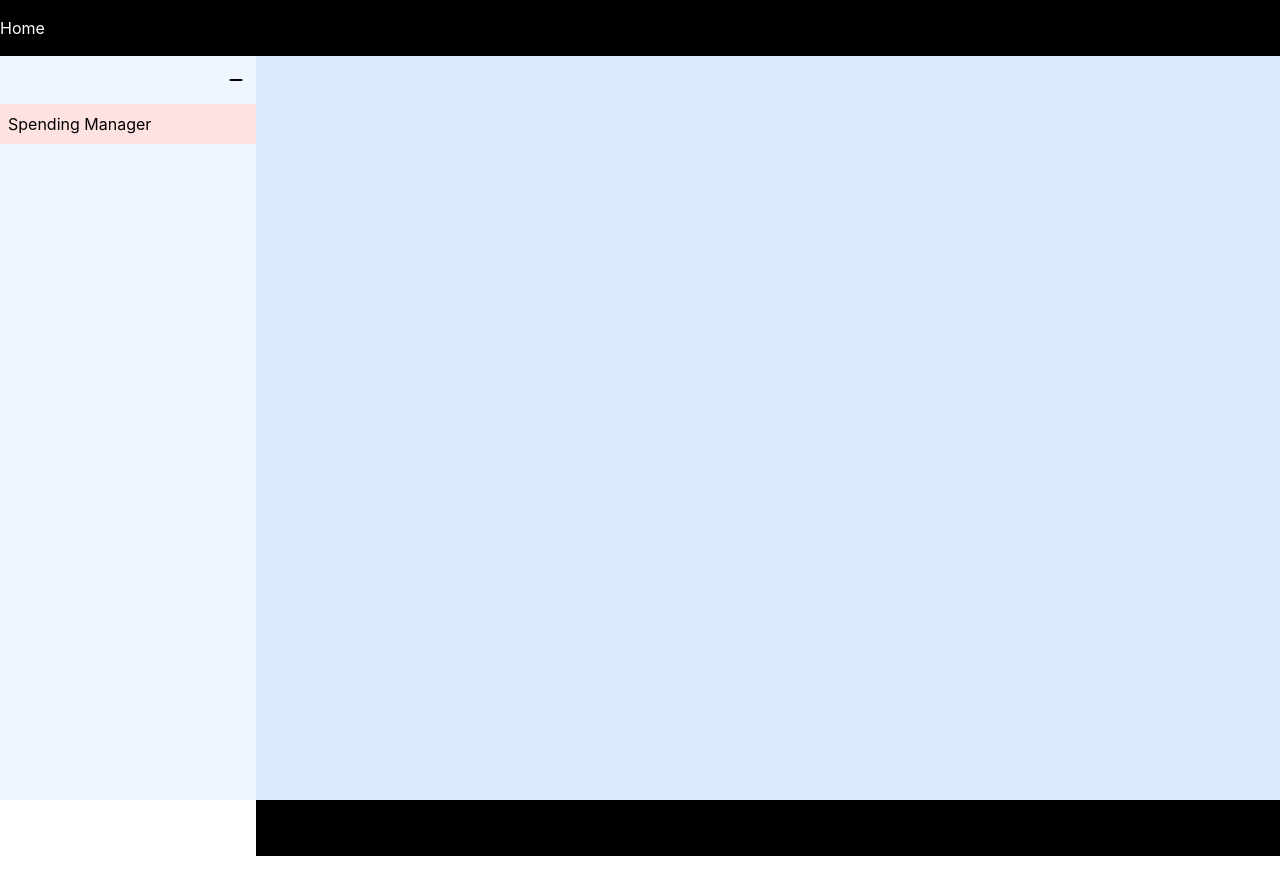
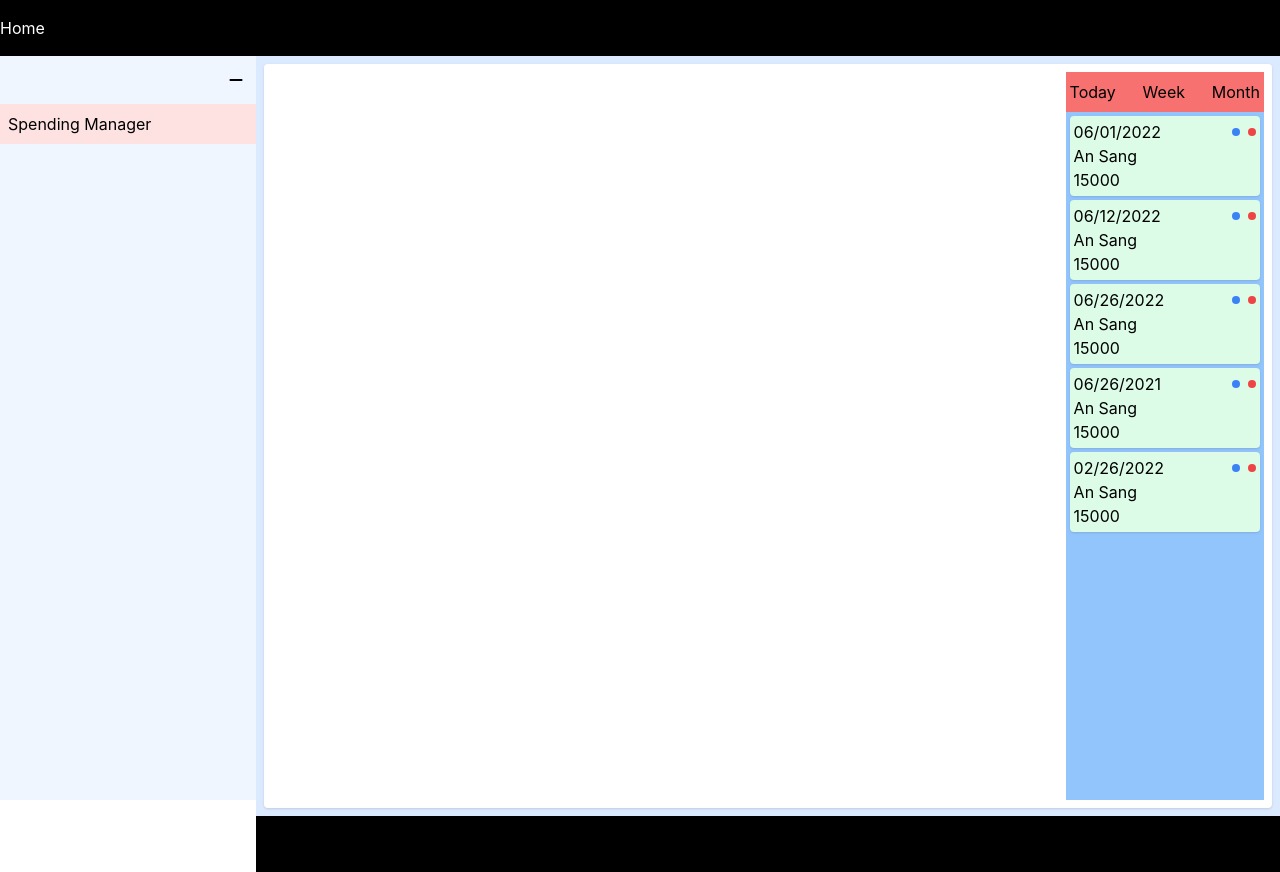
Before and after one commit to NhatDev94/manager, a React (Create React App) app: page /spending-manager in a window 1280 px wide. Built offline with nearby package versions, Linux system fonts and the light colour scheme.

Commit message:
general week in month

```diff
--- a/src/App.css
+++ b/src/App.css
@@ -1,3 +1,7 @@
 @tailwind base;
 @tailwind components;
 @tailwind utilities;
+
+::-webkit-scrollbar {
+    width: 0;
+}
--- /dev/null
+++ b/src/interfaces/index.ts
@@ -0,0 +1,6 @@
+export interface ISpending {
+    name: string,
+    price: number,
+    status: string,
+    time: string
+}
--- a/src/routers/index.tsx
+++ b/src/routers/index.tsx
@@ -1,11 +1,12 @@
 import React from 'react'
 import { Routes, Route} from 'react-router-dom'
+import Spending from './spending'
 
 const Routers = () => {
 
     return (
         <Routes>
-
+            <Route path='/spending-manager' element={<Spending />}></Route>
         </Routes>
     )
 }
--- /dev/null
+++ b/src/routers/spending/index.tsx
@@ -0,0 +1,75 @@
+import React from 'react'
+import WeekManager from './week-manager'
+import { ISpending } from '../../interfaces'
+
+const Spending = () => {
+
+    const spendings: ISpending[] = [
+        {
+            name: 'An Sang',
+            price: 15000,
+            time: '06/01/2022',
+            status: 'good'
+        },
+        {
+            name: 'An Sang',
+            price: 15000,
+            time: '06/12/2022',
+            status: 'good'
+        },
+        {
+            name: 'An Sang',
+            price: 15000,
+            time: '06/26/2022',
+            status: 'good'
+        },
+        {
+            name: 'An Sang',
+            price: 15000,
+            time: '06/26/2021',
+            status: 'good'
+        },
+        {
+            name: 'An Sang',
+            price: 15000,
+            time: '02/26/2022',
+            status: 'good'
+        },
+    ]
+
+    return (
+        <div className='w-full h-[calc(100vh-56px)] p-2 flex bg-white rounded shadow'>
+            <div className='w-4/5 h-full pr-2 overflow-y-scroll'>
+                <WeekManager spendings={spendings} />
+            </div>
+            <div className='w-1/5 p-2 h-full bg-red-400 relative'>
+                <div className='w-full h-10 p-1 flex items-center justify-between absolute top-0 left-0'>
+                    <p className=''>Today</p>
+                    <p className=''>Week</p>
+                    <p className=''>Month</p>
+                </div>
+                <div className='w-full h-[calc(100%-40px)] py-1 bg-blue-300 px-1 absolute top-10 left-0 overflow-y-scroll'>
+                    {
+                        spendings?.map((item, index) => (
+                            <div key={index} className={`mb-1 p-1 shadow rounded ${item?.status === 'good' ? 'bg-green-100' : 'bg-orange-100'}`}>
+                                <div className='flex items-center justify-between'>
+                                    <p className=''>{item?.time}</p>
+                                    <div className='flex items-center'>
+                                        <p className='w-2 h-2 mr-2 rounded-full bg-blue-500'></p>
+                                        <p className='w-2 h-2 rounded-full bg-red-500'></p>
+                                    </div>
+                                </div>
+                                <div className=''>
+                                    <p className=''>{item?.name}</p>
+                                    <p className=''>{item?.price}</p>
+                                </div>
+                            </div>
+                        ))
+                    }
+                </div>
+            </div>
+        </div>
+    )
+}
+
+export default Spending
--- /dev/null
+++ b/src/routers/spending/week-manager/index.tsx
@@ -0,0 +1,69 @@
+import moment from 'moment'
+import React, { useState } from 'react'
+import { ISpending } from '../../../interfaces'
+
+interface Props {
+    spendings: ISpending[]
+}
+
+const WeekManager = ({ spendings }: Props) => {
+    const now = new Date()
+
+    const getDate = (day: number, month: number, year: number) => new Date(year, month, day)
+
+    const [currentMonth, setCurrentMonth] = useState(now.getMonth())
+    const [currentYear, setCurrentYear] = useState(now.getFullYear())
+
+    const generateWeek = (month: number, year: number) => {
+        let weeks: any = []
+        let dayInWeeks: any[] = []
+        const days = getDate(0, month - 1, year).getDate()
+
+        for (let i = 1; i <= days; i++) {
+            const dayInWeek = getDate(i, month, year).getDay()
+            dayInWeeks = [...dayInWeeks, getDate(i, month, year)]
+
+            if (i !== 0 && dayInWeek === 0) {
+                weeks = [...weeks, dayInWeeks]
+                dayInWeeks = []
+            }
+            if (i === days) {
+                weeks = [...weeks, dayInWeeks]
+            }
+        }
+        return weeks
+    }
+
+    const getSpendingInWeek = (dayInWeeks: any[]) => {
+        let result: ISpending[] = []
+
+        const yearAndMonthFilter = spendings.filter(item => {
+            const time = new Date(item.time)
+            if (time.getFullYear() === currentYear && time.getMonth() === currentMonth) {
+                return time
+            }
+        })
+
+        dayInWeeks.forEach(dayOfWeek => {
+            yearAndMonthFilter.map(spending => {
+                const time = new Date(spending.time)
+                if (moment(time).format('L') === moment(dayOfWeek).format('L')) result = [...result, spending]
+            return spending
+            })
+        })
+
+        // tinh tong tien
+    }
+
+    return (
+        <div className=''>
+            {
+                generateWeek(currentMonth, currentYear).map((week: any, index: number) => {
+                    getSpendingInWeek(week)
+                })
+            }
+        </div>
+    )
+}
+
+export default WeekManager
```
